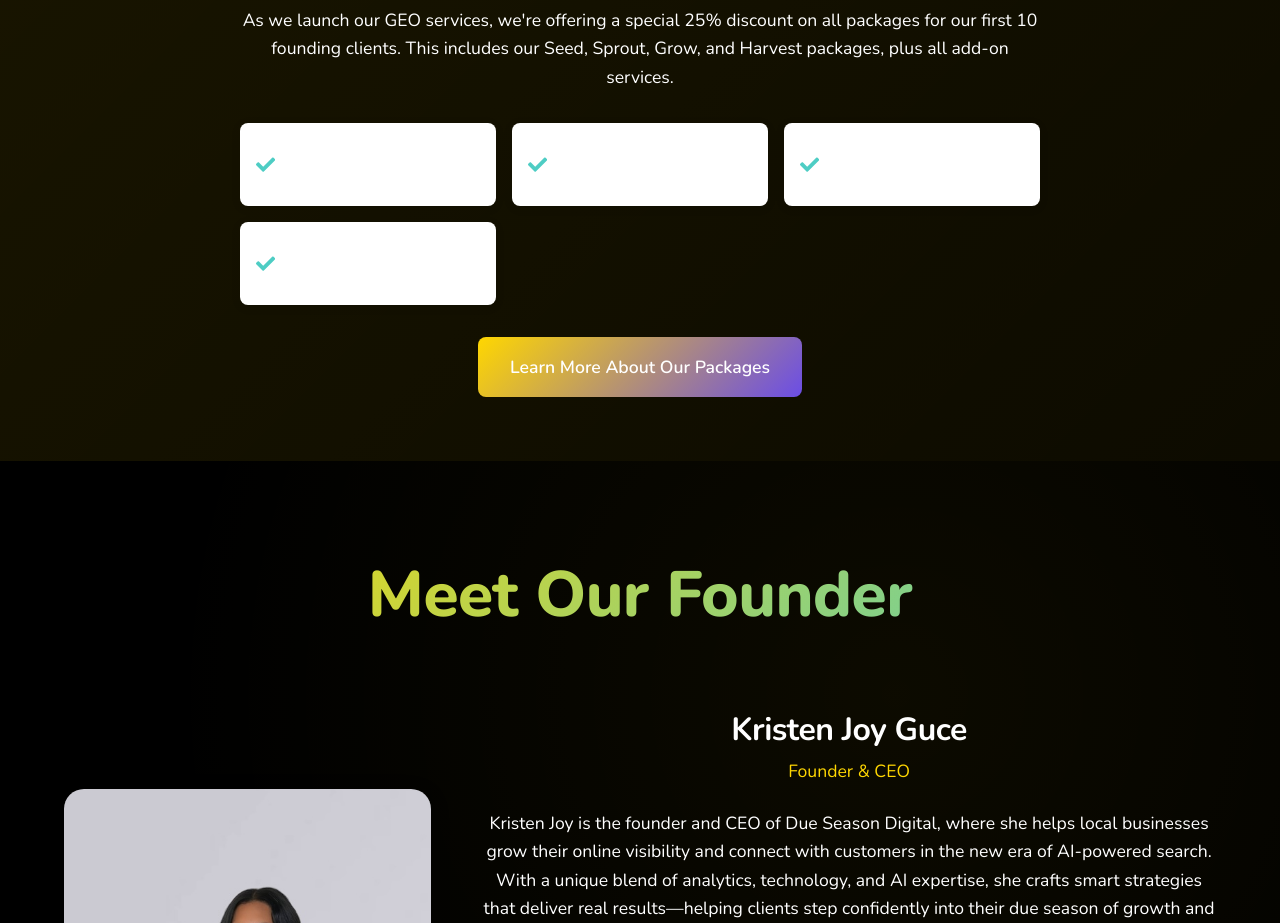
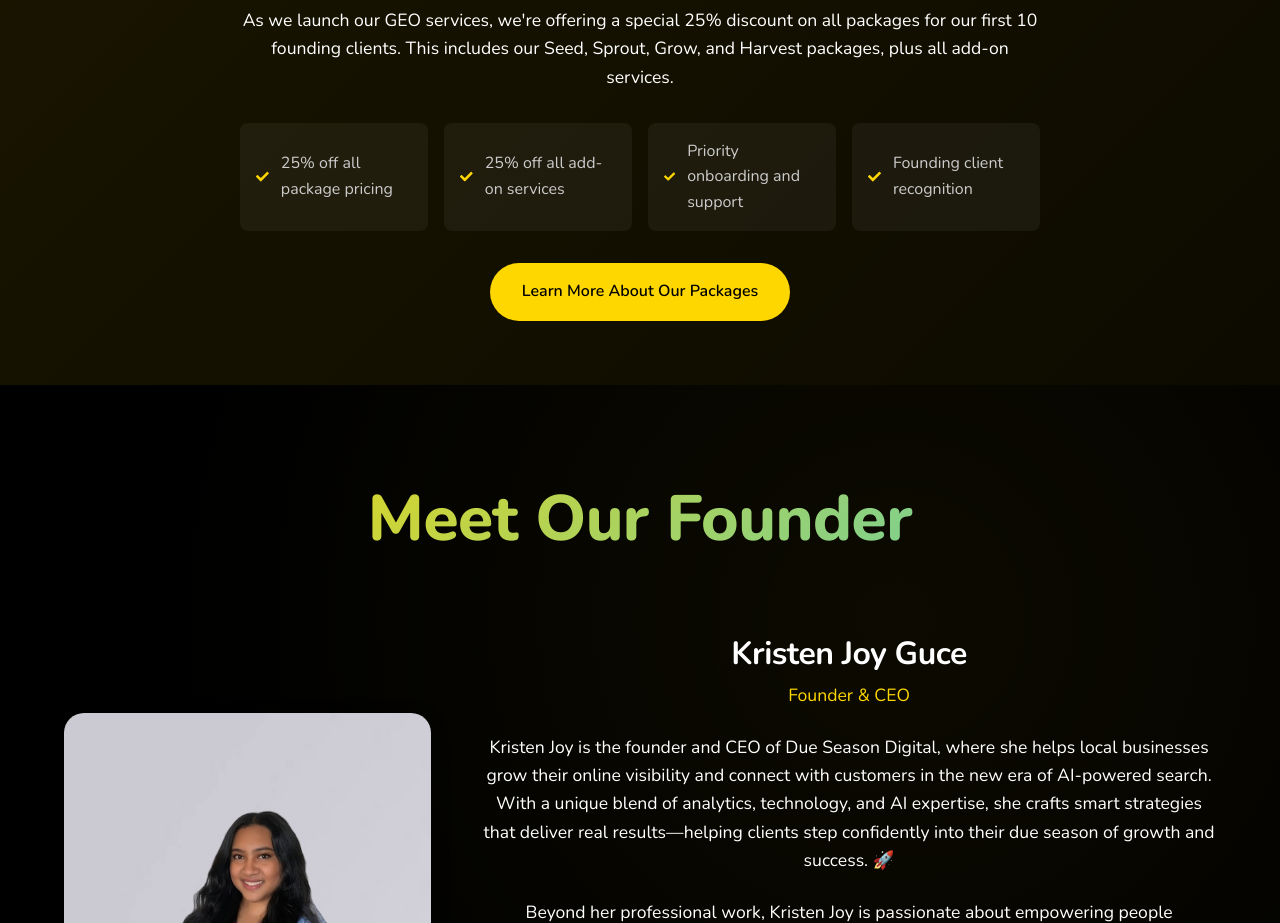
Before and after one commit to KJGuce/dueseasondigital.github.io, a React (Vite) app in the folder react-site/: page /about in a window 1280 px wide. Shown: the part 4080-5003 px from the top of the page. Built offline with nearby package versions, Linux system fonts and the light colour scheme.

Commit message:
About page: improve benefits grid layout and update package link to Services page

```diff
--- a/react-site/src/pages/AboutPage.module.css
+++ b/react-site/src/pages/AboutPage.module.css
@@ -655,54 +655,55 @@
   line-height: 1.6;
 }
 
+.discountCta {
+  display: inline-block;
+  margin-top: 2rem;
+  padding: 1rem 2rem;
+  background: var(--color-primary);
+  color: var(--color-background-dark);
+  border-radius: 50px;
+  font-weight: 600;
+  text-decoration: none;
+  transition: all 0.3s ease;
+}
+
+.discountCta:hover {
+  background: var(--color-accent);
+  transform: translateY(-2px);
+  box-shadow: 0 4px 15px rgba(0, 0, 0, 0.1);
+}
+
 .discountFeatures {
+  margin-top: 2rem;
   display: grid;
-  grid-template-columns: repeat(auto-fit, minmax(250px, 1fr));
+  grid-template-columns: repeat(4, 1fr);
   gap: 1rem;
-  margin-bottom: 2rem;
+  text-align: left;
+}
+
+@media (max-width: 1200px) {
+  .discountFeatures {
+    grid-template-columns: repeat(2, 1fr);
+  }
 }
 
 .discountFeature {
   display: flex;
   align-items: center;
   gap: 0.75rem;
+  background: rgba(255, 255, 255, 0.05);
   padding: 1rem;
-  background: white;
   border-radius: 8px;
-  box-shadow: 0 2px 10px rgba(0, 0, 0, 0.1);
+}
+
+.discountFeature span {
+  font-weight: 500;
+  color: var(--color-text-light);
 }
 
 .checkIcon {
-  color: var(--color-accent);
+  color: var(--color-primary);
   font-size: 1.2rem;
-  flex-shrink: 0;
-}
-
-.discountFeature span {
-  font-weight: 600;
-  color: var(--color-text-primary);
-}
-
-.discountCta {
-  display: inline-block;
-  padding: 1rem 2rem;
-  background: linear-gradient(
-    135deg,
-    var(--color-primary) 0%,
-    var(--color-secondary) 100%
-  );
-  color: white;
-  text-decoration: none;
-  border-radius: 8px;
-  font-weight: 600;
-  font-size: 1.1rem;
-  transition: transform 0.3s ease, box-shadow 0.3s ease;
-}
-
-.discountCta:hover {
-  transform: translateY(-2px);
-  box-shadow: 0 4px 15px rgba(0, 0, 0, 0.2);
-  color: white;
 }
 
 @media (max-width: 768px) {
--- a/react-site/src/pages/AboutPage.tsx
+++ b/react-site/src/pages/AboutPage.tsx
@@ -305,7 +305,7 @@ const AboutPage: React.FC = () => {
                 <span>Founding client recognition</span>
               </div>
             </div>
-            <Link to="/contact" className={styles.discountCta}>
+            <Link to="/services" className={styles.discountCta}>
               Learn More About Our Packages
             </Link>
           </motion.div>
```
